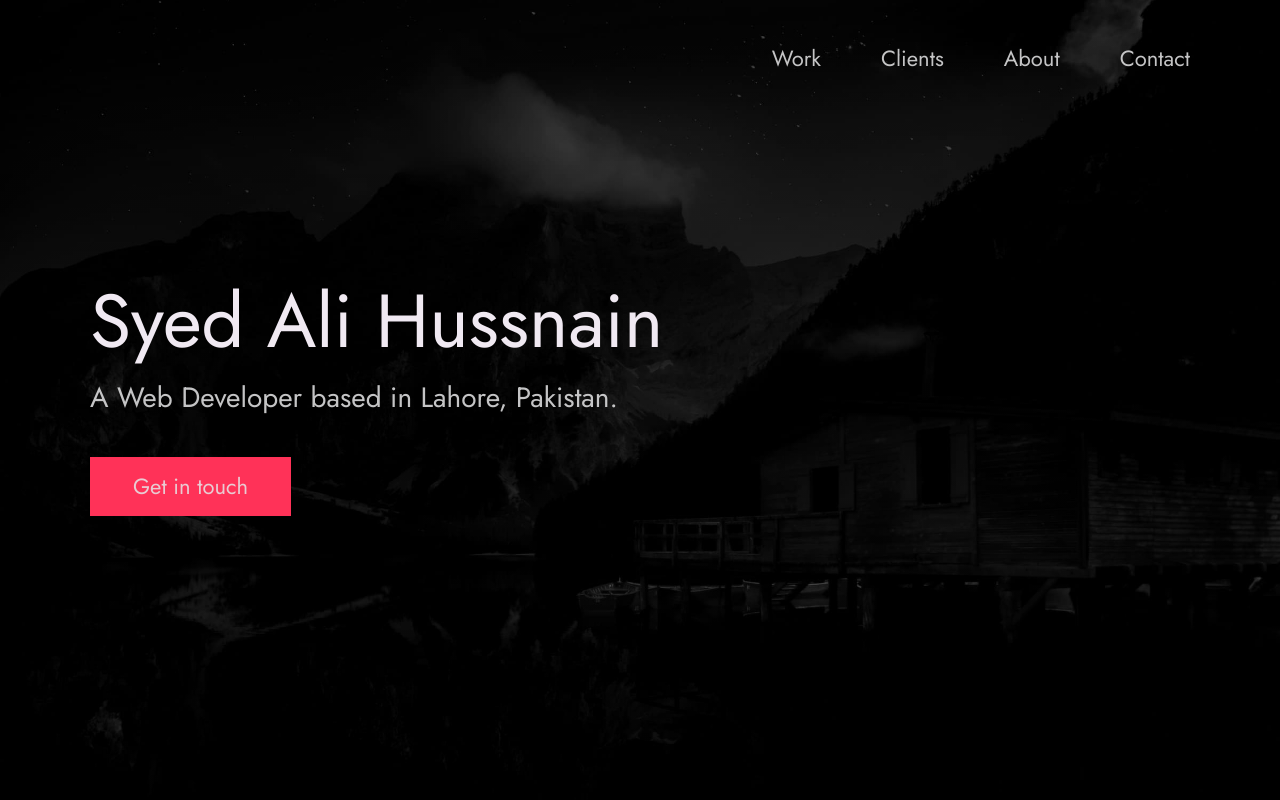
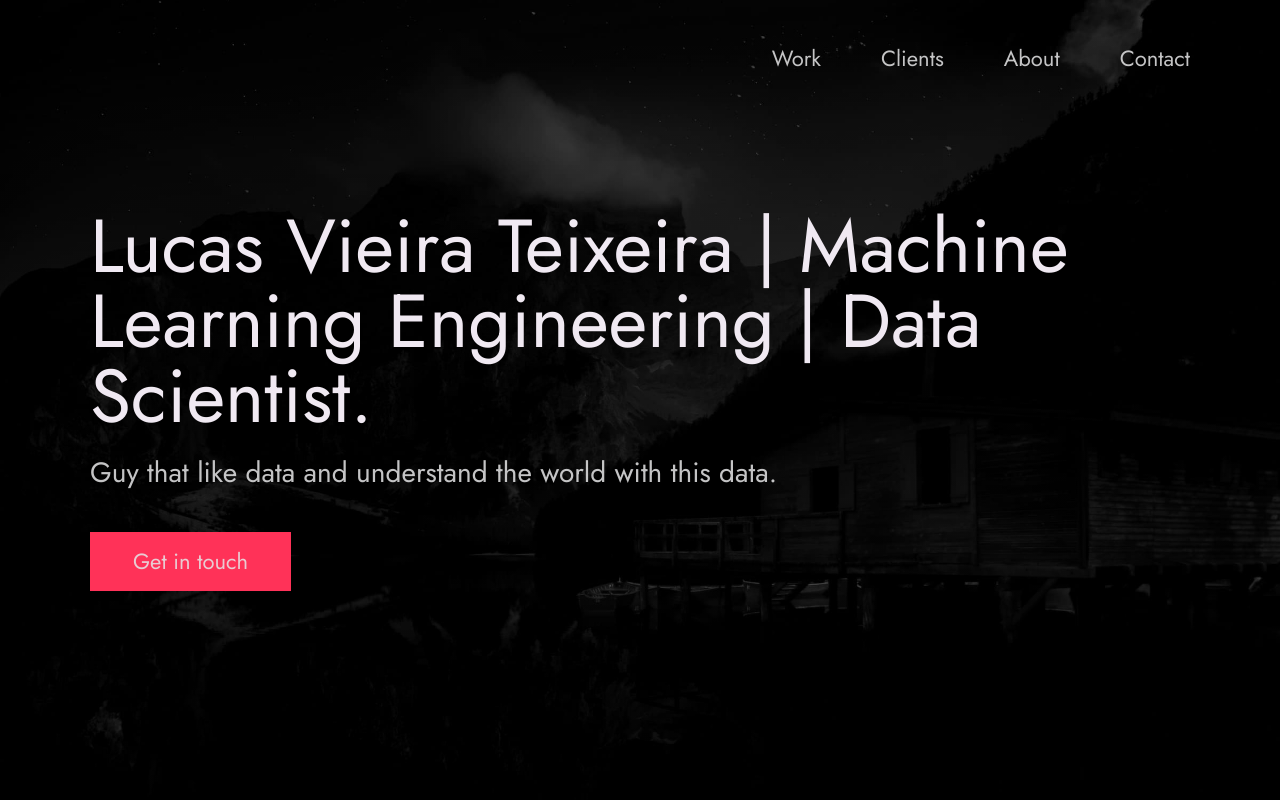
Before and after one commit to lucasvt01/lucasvt01.github.io, a plain HTML site: page index.html in a window 1280 px wide. Shown: the top 800 px of the page. Drawn offline with Linux system fonts and the light colour scheme.

Commit message:
First commit

```diff
--- a/index.html
+++ b/index.html
@@ -56,10 +56,10 @@
       <div class="header__text">
         <h1 class="heading-primary">
           <!-- Replace the following name with your name -->
-          <span>Syed Ali Hussnain</span>
+          <span>Lucas Vieira Teixeira | Machine Learning Engineering |  Data Scientist.</span>
         </h1>
         <!-- Put a small paragraph about yourself -->
-        <p>A Web Developer based in Lahore, Pakistan.</p>
+        <p>Guy that like data and understand the world with this data.</p>
         <a href="#contact" class="btn btn--pink">Get in touch</a>
       </div>
     </div>
```
